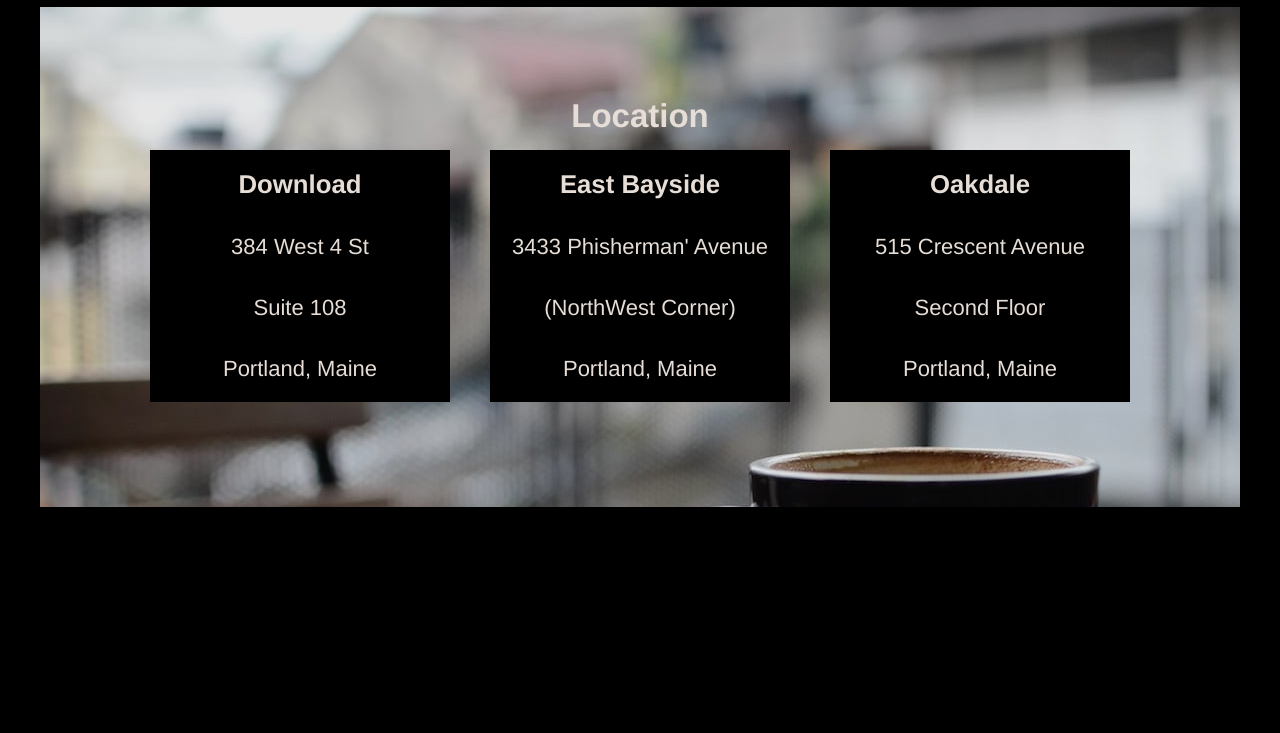
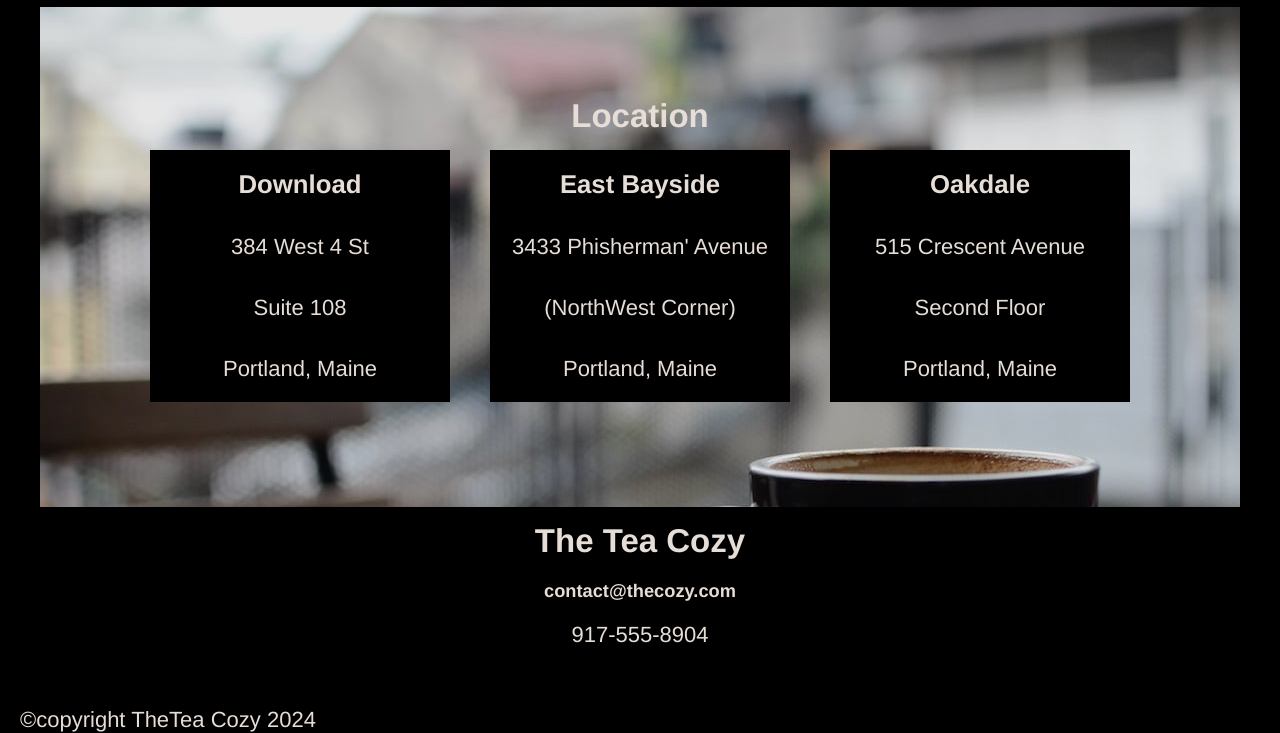
Before and after one commit to ArmLegend/cozy-tea, a plain HTML site: page index.html in a window 1280 px wide. Shown: the part 1450-2183 px from the top of the page. Before the commit the page ends 1957 px from the top, so only its background shows below. Drawn offline with Linux system fonts and the light colour scheme.

Commit message:
finish footer

```diff
--- a/index.html
+++ b/index.html
@@ -89,6 +89,13 @@
         </div>
       </section>
     </main>
-    <footer></footer>
+    <footer>
+      <div class="contact">
+        <h2>The Tea Cozy</h2>
+        <h5>contact@thecozy.com</h5>
+        <p>917-555-8904</p>
+      </div>
+      <p class="copy-right">&copy;copyright TheTea Cozy 2024</p>
+    </footer>
   </body>
 </html>
--- a/src/css/index.css
+++ b/src/css/index.css
@@ -125,3 +125,19 @@ section.location {
 .location-detail-card p {
   margin-top: 35px;
 }
+
+/* FOOTER */
+
+.contact {
+  height: 200px;
+  text-align: center;
+  padding-top: 15px;
+}
+
+.contact h5 {
+  margin: 20px 0;
+}
+
+.copy-right {
+  padding-left: 20px;
+}
```
